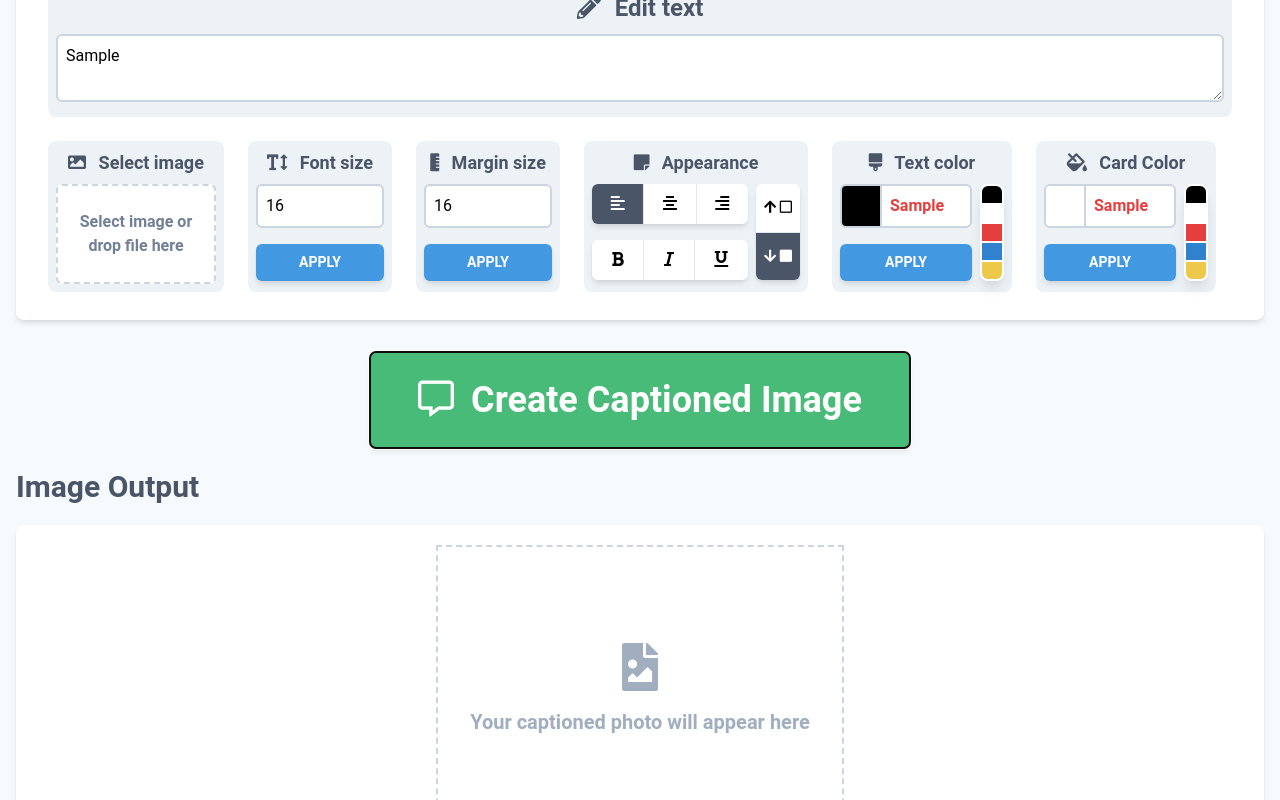
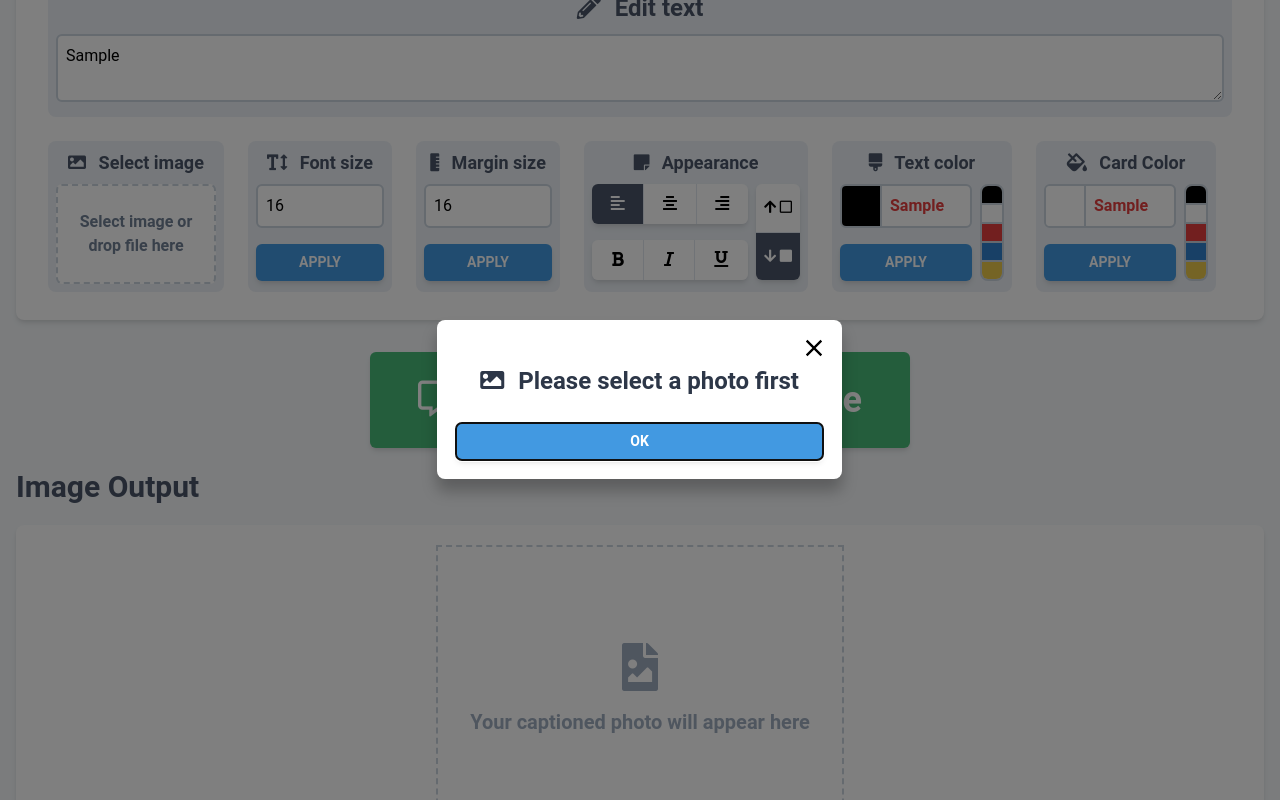
Before and after one commit to brendannoble/Photo-Caption-Tool, a React (Create React App) app: page / in a window 1280 px wide. Both pictures are taken after typing "Sample", "Sample", "Sample" into the empty fields and a click on the button "Create Captioned Image". Shown: the part 1039-1839 px from the top of the page. Built offline with nearby package versions, Linux system fonts and the light colour scheme.

Commit message:
Add modal popup

```diff
--- a/package.json
+++ b/package.json
@@ -13,6 +13,7 @@
     "postcss": "^7.0.32",
     "react": "^16.13.1",
     "react-dom": "^16.13.1",
+    "react-responsive-modal": "^5.1.0",
     "react-scripts": "3.4.3",
     "react-spinners": "^0.9.0",
     "tailwindcss": "^1.7.3",
--- a/src/components/controls/modules/BackgroundColorModule.js
+++ b/src/components/controls/modules/BackgroundColorModule.js
@@ -50,7 +50,7 @@ const BackgroundColorModule = () => {
             APPLY
           </button>
         </div>
-        <ColorHistoryModule currentColor={state.backgroundColor} applyColor={applyColor} storageKey={"cardColor"} />
+        <ColorHistoryModule currentColor={state.backgroundColor} applyColor={applyColor} storageKey={"cardColorHistory"} />
       </div>
     </div>
   )
--- a/src/components/controls/modules/TextColorModule.js
+++ b/src/components/controls/modules/TextColorModule.js
@@ -50,7 +50,7 @@ const TextColorModule = () => {
               APPLY
             </button>
           </div>
-          <ColorHistoryModule currentColor={state.textColor} applyColor={applyColor} storageKey={"textColor"}/>
+          <ColorHistoryModule currentColor={state.textColor} applyColor={applyColor} storageKey={"textColorHistory"}/>
         </div>
     </div>
   )
--- a/src/components/controls/modules/submodules/ColorHistorySubModule.js
+++ b/src/components/controls/modules/submodules/ColorHistorySubModule.js
@@ -46,9 +46,9 @@ const ColorHistoryModule = ({ currentColor, applyColor, storageKey }) => {
   }, [currentColor, colors, storageKey])
 
   return (
-    <div className="flex flex-row md:w-6 w-full md:flex-col border-2 border-white mt-4 md:mt-0 shadow-lg rounded-lg overflow-hidden">
+    <div className="flex flex-row md:w-6 w-full md:flex-col border-2 border-gray-400 mt-4 md:mt-0 rounded-lg overflow-hidden">
       { colors.map((color, index) => (
-        <div key={uuidv4()} className={`${ index !== 4 ? 'border-r-2 md:border-b-2' : null} h-10 md:h-auto md:w-10 flex-grow border-white cursor-pointer`}
+        <div key={uuidv4()} className={`${ index !== 4 ? 'border-r-2 md:border-b-2' : null} h-10 md:h-auto md:w-10 flex-grow border-gray-400 cursor-pointer`}
           style={{ backgroundColor: color }}
           onClick={() => changeColor(color)}
         >
--- a/src/components/render/RenderController.js
+++ b/src/components/render/RenderController.js
@@ -1,4 +1,4 @@
-import React, { useContext } from 'react';
+import React, { useState, useContext } from 'react';
 import domtoimage from 'dom-to-image';
 import FileSaver, { saveAs } from 'file-saver';
 import PreviewContainer from '../preview/PreviewContainer';
@@ -7,15 +7,17 @@ import RenderButton from './RenderButton';
 import { SettingsContext } from '../../contexts/SettingsContext';
 import Render from './Render';
 import Overlay from '../util/Overlay';
+import Modal from 'react-responsive-modal';
+import 'react-responsive-modal/styles.css';
 
 const RenderController = () => {
 
   const { state, ACTIONS, dispatch } = useContext(SettingsContext);
+  const [ modalOpen, setModalOpen ] = useState(false);
 
   const startRender = () => {
     if (!state.fileSelected) {
-      alert('Please select a photo');
-      // TODO Add stylized alert
+      openModal();
       return;
     };
     if (state.isRendering) return;
@@ -63,6 +65,14 @@ const RenderController = () => {
     }
   }
 
+  const openModal = () => {
+    setModalOpen(true);
+  }
+
+  const closeModal = () => {
+    setModalOpen(false);
+  }
+
   return (
     <>
       <PreviewContainer/>
@@ -77,6 +87,10 @@ const RenderController = () => {
         <Render isPreview={false}/>
       </div>
       { (state.isRendering) ? <Overlay/> : null }
+      <Modal open={modalOpen} onClose={closeModal} classNames={{ modal: 'modal' }} center>
+        <h2 className="text-2xl text-gray-800 text-center font-bold m-6"><i className="fas fa-image mr-2"></i> Please select a photo first</h2>
+        <button className="btn w-full bg-blue-500 hover:bg-blue-400" onClick={() => closeModal()}>OK</button>
+      </Modal>
     </>
   )
 }
--- a/tailwind.css
+++ b/tailwind.css
@@ -83,3 +83,7 @@ button.appearance-btn-on {
 .gold {
   background: linear-gradient(45deg, #4caffe 50%, #14e1fe 100%);
 }
+
+.modal {
+  @apply p-6 rounded-lg shadow-lg;
+}
```
Also changed, not shown: src/index.css, 1 other file (tests, documents, lock files or other folders).
